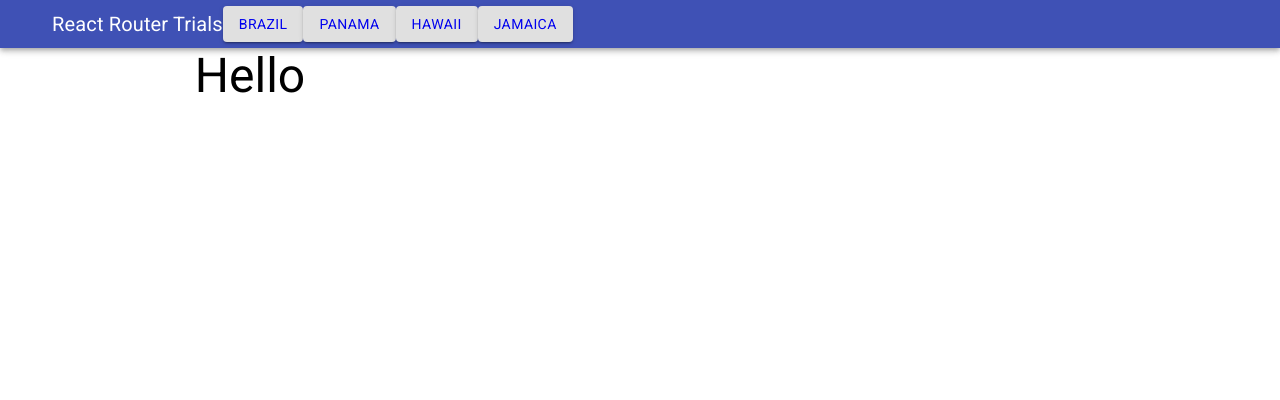
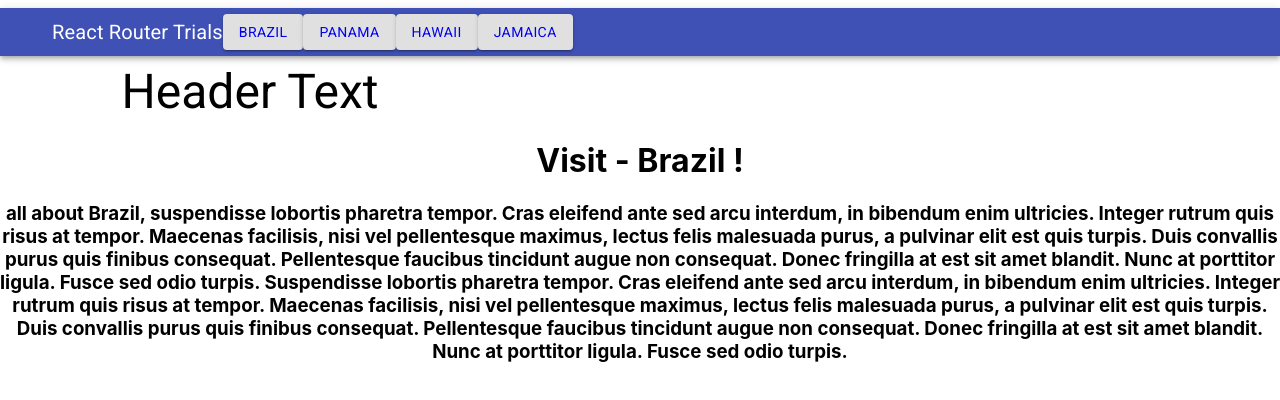
Before and after one commit to bailliechris/reactrouter-travelapp, a React (Create React App) app: page /brazil in a window 1280 px wide. Shown: the top 400 px of the page. Built offline with nearby package versions, Linux system fonts and the light colour scheme.

Commit message:
Added functional buttons - still ugly

```diff
--- a/src/App.js
+++ b/src/App.js
@@ -1,26 +1,23 @@
 import './App.css';
 import Header from './components/header'
 import TheAppBar from './components/AppBar'
-import nav from './assets/store.js'
-import {Route} from "react-router-dom"
+import nav from './assets/storetest.js'
+import {Route, Switch} from "react-router-dom"
 import DestinationDetails from './views/DestinationDetails'
-import {useState} from 'react'
 
 function App() {
-  const [url, setURL] = useState('');
+  // For testing link clicks
   const onClick = (url) => {
-    console.log(url);
-    setURL(url);
+    console.log("Clicked url: " + url);
   }
 
   return (
     <div className="App">
       <TheAppBar nav={nav} onClick={onClick}  />
-      <Header title="Hello" />
-      <Route path={`${url}`}>
-        <DestinationDetails />
-      </Route>
-
+      <Header title="Header Text" />
+      <Switch>
+        <Route path="/:destination" children={<DestinationDetails />} />
+      </Switch>
     </div>
   );
 }
--- /dev/null
+++ b/src/assets/storetest.js
@@ -0,0 +1,40 @@
+const destinations = [
+    {
+      name: "Brazil",
+      match: "brazil",
+      address: "/brazil",
+      image: "brazil.jpg",
+      id: 1,
+      description:
+        "all about Brazil, suspendisse lobortis pharetra tempor. Cras eleifend ante sed arcu interdum, in bibendum enim ultricies. Integer rutrum quis risus at tempor. Maecenas facilisis, nisi vel pellentesque maximus, lectus felis malesuada purus, a pulvinar elit est quis turpis. Duis convallis purus quis finibus consequat. Pellentesque faucibus tincidunt augue non consequat. Donec fringilla at est sit amet blandit. Nunc at porttitor ligula. Fusce sed odio turpis. Suspendisse lobortis pharetra tempor. Cras eleifend ante sed arcu interdum, in bibendum enim ultricies. Integer rutrum quis risus at tempor. Maecenas facilisis, nisi vel pellentesque maximus, lectus felis malesuada purus, a pulvinar elit est quis turpis. Duis convallis purus quis finibus consequat. Pellentesque faucibus tincidunt augue non consequat. Donec fringilla at est sit amet blandit. Nunc at porttitor ligula. Fusce sed odio turpis."
+    },
+    {
+      name: "Panama",
+      match: "panama",
+      address: "/panama",
+      image: "panama.jpg",
+      id: 2,
+      description:
+        "all about panama. Nam fermentum, leo ac lobortis tincidunt, justo felis semper nisi, sed facilisis quam ante a justo. Nam pulvinar nibh nec mi vestibulum cursus quis eget orci. Aenean faucibus faucibus ex, a imperdiet nibh luctus faucibus. Mauris porttitor, velit ac eleifend mattis, sem justo accumsan odio, ut mattis nulla nulla eu nibh. Cras justo risus, sollicitudin eget nulla a, consequat convallis tortor. Fusce eget neque metus. Class aptent taciti sociosqu ad litora torquent per conubia nostra, per inceptos himenaeos. Nulla facilisi. Sed aliquam nunc id lectus sagittis, ac elementum eros egestas. Aliquam sed tempor dui."
+    },
+    {
+      name: "Hawaii",
+      match: "hawaii",
+      address: "/hawaii",
+      image: "hawaii.jpg",
+      id: 3,
+      description:
+        "all about hawaii. Etiam iaculis, ex in semper fringilla, lorem augue maximus lorem, in aliquet ex massa non enim. Maecenas pharetra orci eu semper pharetra. Suspendisse vel elit semper, fringilla metus ac, pulvinar justo. Vestibulum nibh lacus, pellentesque non arcu vel, efficitur eleifend lorem. Duis ultrices bibendum orci, nec laoreet elit. In vulputate massa vel massa cursus gravida. Aliquam sed lacus pulvinar, imperdiet risus at, lacinia dolor. Maecenas pellentesque arcu mattis iaculis efficitur. Maecenas quis sem pulvinar, sodales neque eget, efficitur odio."
+    },
+    {
+      name: "Jamaica",
+      match: "jamaica",
+      address: "/jamaica",
+      image: "jamaica.jpg",
+      id: 4,
+      description:
+        "all about jamaica. Suspendisse lobortis pharetra tempor. Cras eleifend ante sed arcu interdum, in bibendum enim ultricies. Integer rutrum quis risus at tempor. Maecenas facilisis, nisi vel pellentesque maximus, lectus felis malesuada purus, a pulvinar elit est quis turpis. Duis convallis purus quis finibus consequat. Pellentesque faucibus tincidunt augue non consequat. Donec fringilla at est sit amet blandit. Nunc at porttitor ligula. Fusce sed odio turpis."
+    }
+  ];
+
+  export default destinations;
--- a/src/components/AppBar.js
+++ b/src/components/AppBar.js
@@ -5,11 +5,17 @@ import Toolbar from '@material-ui/core/Toolbar';
 import Typography from '@material-ui/core/Typography';
 import IconButton from '@material-ui/core/IconButton';
 import AButton from './abutton'
+import ButtonGroup from '@material-ui/core/ButtonGroup';
 
 
 const useStyles = makeStyles((theme) => ({
   root: {
-    flexGrow: 1,
+    display: 'flex',
+    flexDirection: 'column',
+    alignItems: 'center',
+    '& > *': {
+      margin: theme.spacing(1),
+    }
   },
   menuButton: {
     marginRight: theme.spacing(2),
@@ -18,6 +24,7 @@ const useStyles = makeStyles((theme) => ({
 
 function TheAppBar({nav, onClick}) {
   const classes = useStyles();
+//  console.table(nav);
 
   return (
     <div className={classes.root}>
@@ -28,9 +35,11 @@ function TheAppBar({nav, onClick}) {
           <Typography variant="h6" color="inherit">
             React Router Trials
           </Typography>
+          <ButtonGroup variant="text" color="primary" aria-label="text primary button group">
             {nav.map((item) => (
-                <AButton key={item.id} item={item} onClick={onClick} />
+                <AButton key={item.id} url={item.address} text={item.name} onClick={onClick} />
             ))}
+          </ButtonGroup>
         </Toolbar>
       </AppBar>
     </div>
--- a/src/components/abutton.js
+++ b/src/components/abutton.js
@@ -2,11 +2,11 @@ import Button from '@material-ui/core/Button';
 import {Link} from "react-router-dom";
 //import DestinationDetails from '../views/DestinationDetails';
 
-const AButton = ({item, onClick}) => {
+const AButton = ({url, text, onClick}) => {
     return (
         <div>
-            <Link to={item.url}>
-                <Button color="inherit" variant="contained" onClick={()=>onClick(item.url)}>{item.name}</Button>
+            <Link to={url}>
+                <Button color="inherit" variant="contained" onClick={()=>onClick(url)}>{text}</Button>
             </Link>
         </div>
     )
--- a/src/views/DestinationDetails.js
+++ b/src/views/DestinationDetails.js
@@ -1,26 +1,15 @@
 import {useParams} from "react-router-dom"
-import nav from '../assets/store'
+import destinations from '../assets/storetest.js'
 
 function DestinationDetails() {
-    const {url} = useParams();
+    const {destination} = useParams();
 
-    let data = nav.slice();
-    let dest;
-
-    if(url!== '')
-    {
-        dest = data.filter(d => d.url = url);
-    }
-    else {
-        dest = {
-            name: "None",
-            description: "Nothing yet"
-        }
-    }
+    let dest = destinations.find(d => d.match === destination);
+    console.log(dest);
 
     return (
         <div className="App">
-            <h1>{dest.name} </h1>
+            <h1>Visit - {dest.name} !</h1>
             <h3>{dest.description} </h3>
         </div>
     );
```
